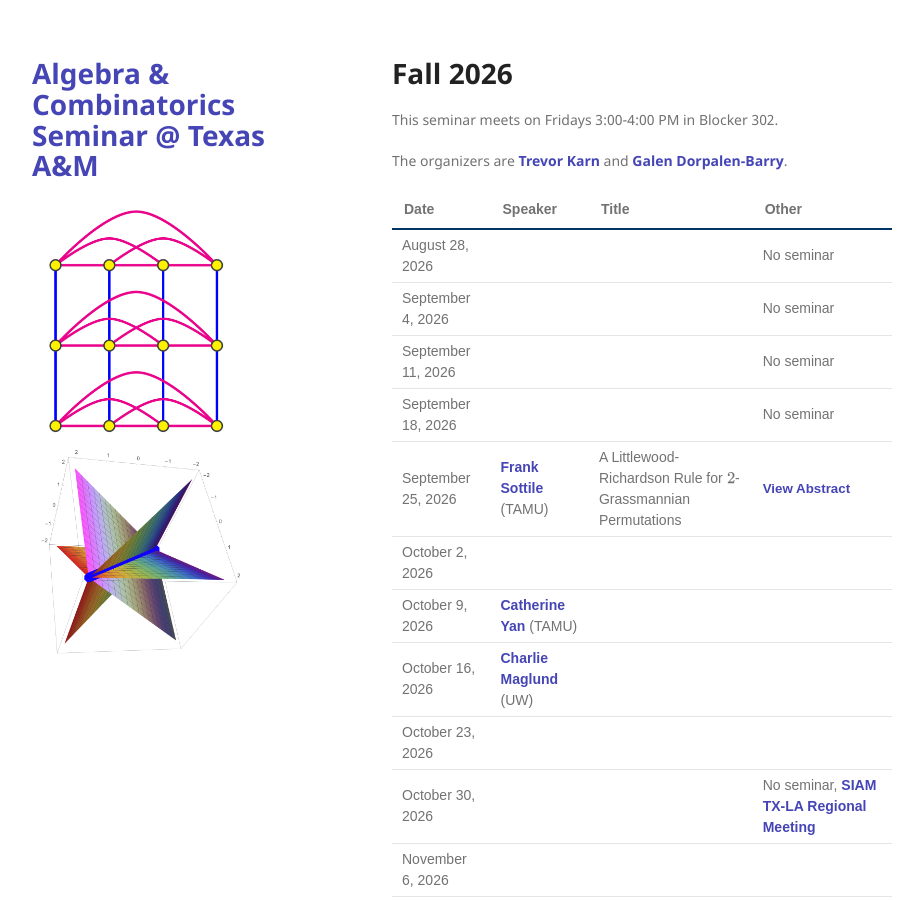
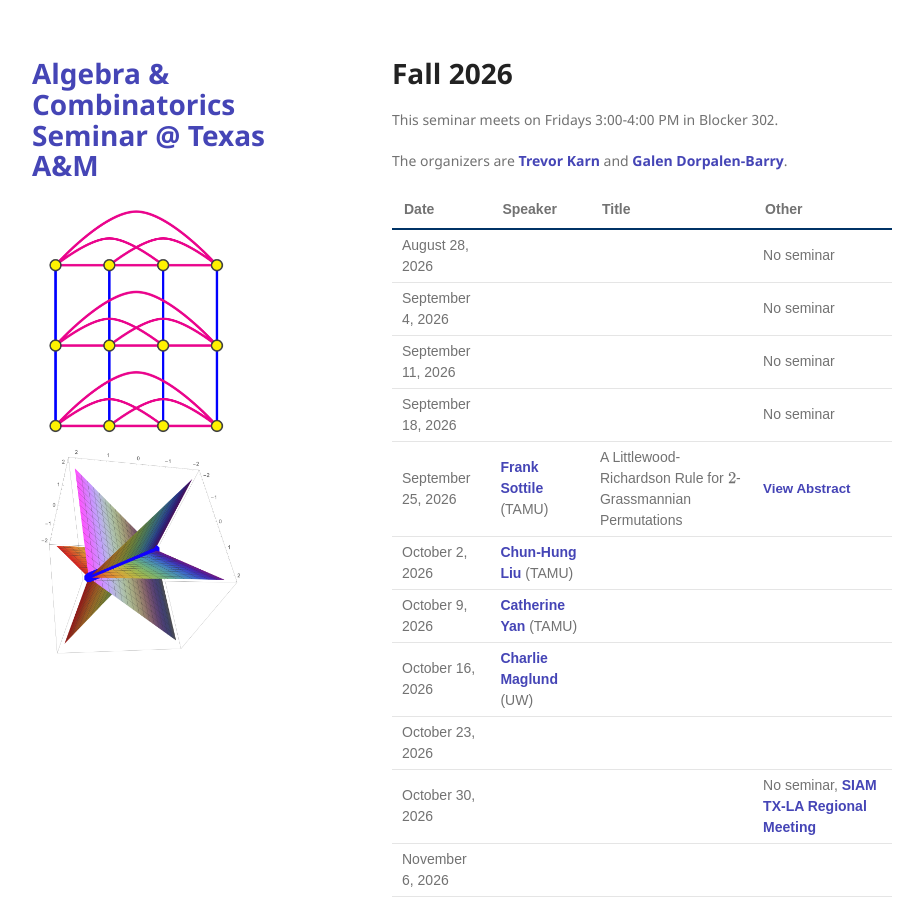
Before and after one commit to tamu-seminar/alg-comb, a Jekyll site: the page built from index.md, in a window 1280 px wide and 900 px high. Shown: the whole window, without its empty margins (178-1101 px from the left). Built offline with Jekyll 4.4.1, drawn with Linux system fonts in a browser that asks for light colours.

Commit message:
chun-hung

```diff
--- a/index.md
+++ b/index.md
@@ -28,7 +28,7 @@ The organizers are [Trevor Karn](https://trevorkarn.github.io/) and [Galen Dorpa
 | September 11, 2026|         |       | No seminar                      |
 | September 18, 2026|         |       | No seminar                      |
 | September 25, 2026|[Frank Sottile](https://franksottile.github.io/) (TAMU)| A Littlewood-Richardson Rule for $$2$$-Grassmannian Permutations      | <button type="button" class="abstract-link" onclick="showAbstract('sottile')">View Abstract</button>                               |
-| October 2, 2026   |         |       |                                 |
+| October 2, 2026   | [Chun-Hung Liu](https://people.tamu.edu/~chliu/) (TAMU)      |       |                                 |
 | October 9, 2026   |[Catherine Yan](https://people.tamu.edu/~huafei-yan/) (TAMU)       |       |                                 |
 | October 16, 2026  |[Charlie Maglund](https://charlie.magland.org/) (UW)         |       |                                 |
 | October 23, 2026  |         |       |                                 |
```
